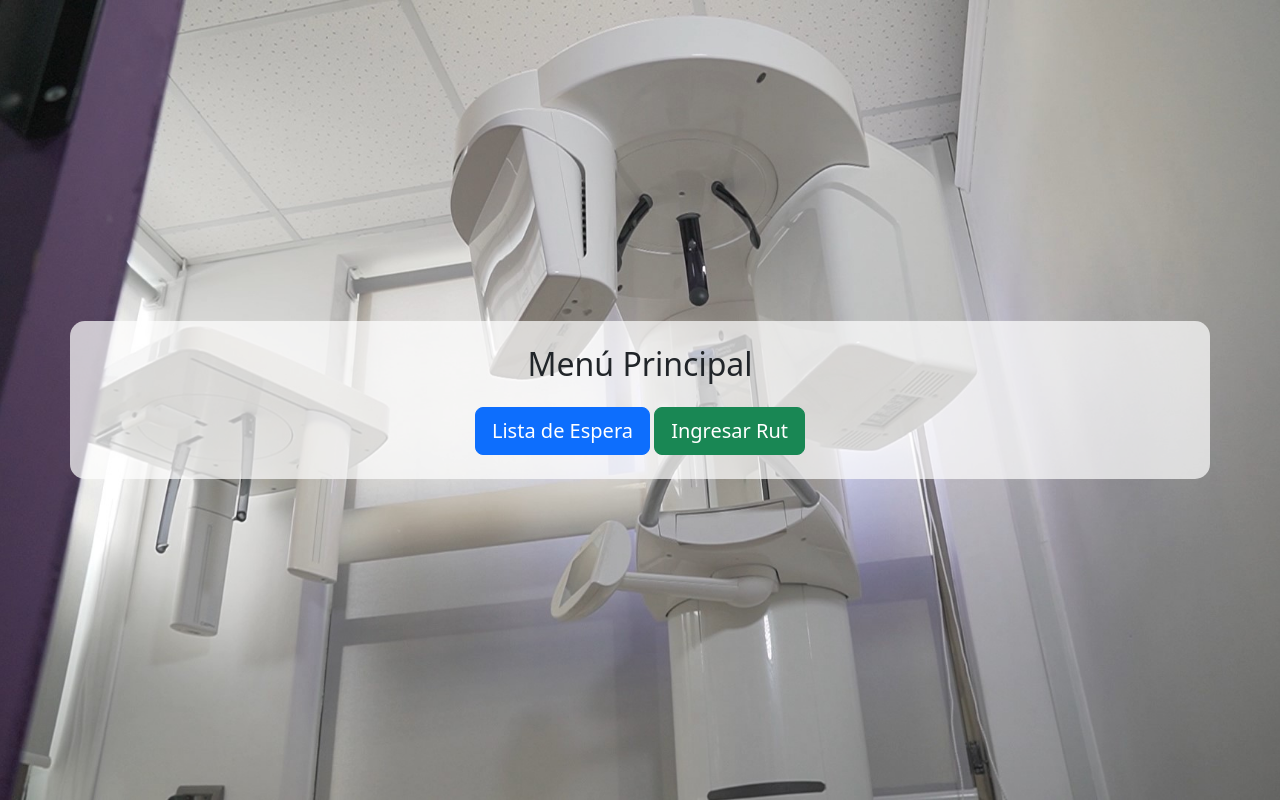
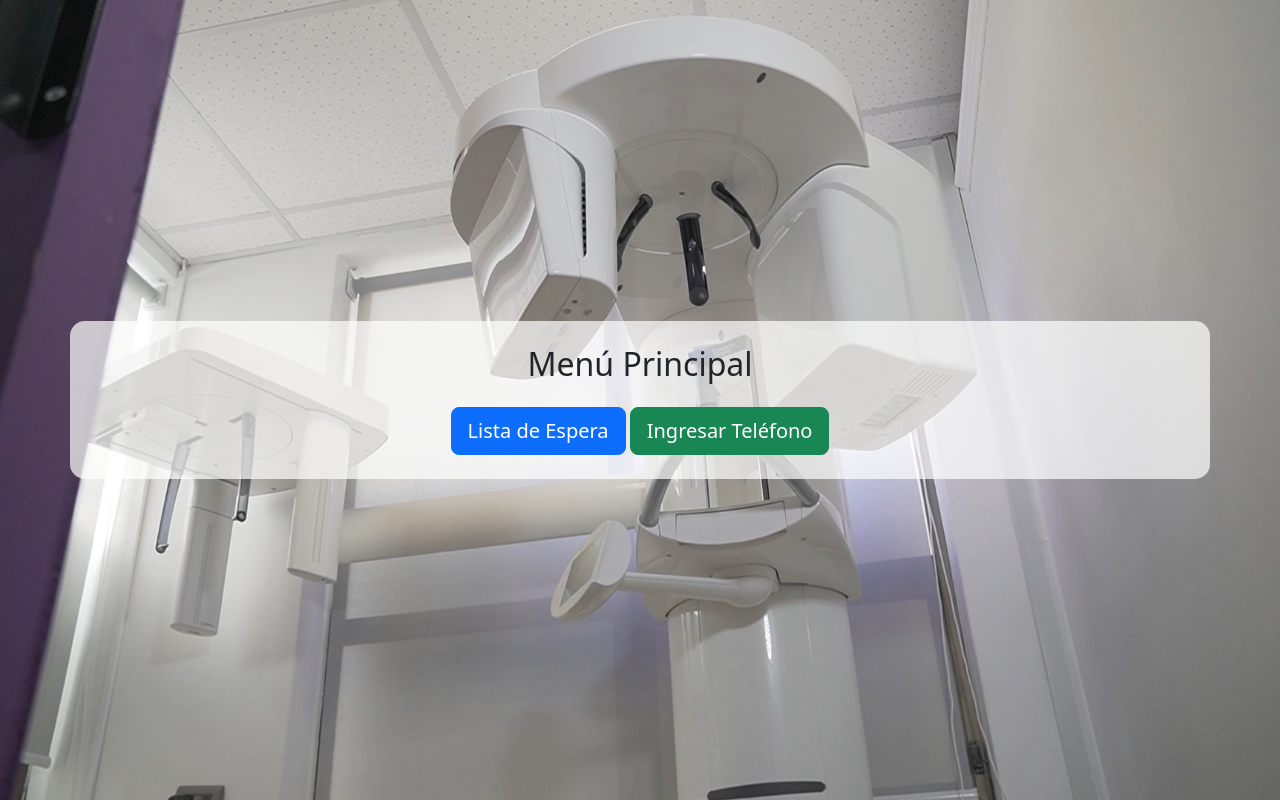
Before and after one commit to Daniher01/gestion_filas, a Django app: page / in a window 1280 px wide. Run offline with Django 4.2, Linux system fonts and the light colour scheme; some libraries are stand-ins or nearby versions.

Commit message:
se le cambia detalles al input de telefono

```diff
--- a/gestion_filas/listaEspera/views.py
+++ b/gestion_filas/listaEspera/views.py
@@ -31,7 +31,7 @@ def solicitar_numero(request):
         else:
             return JsonResponse({'ticket_espera': None})
 
-    return render(request, 'listaEspera/ingresar_rut.html')
+    return render(request, 'listaEspera/ingresar_telefono.html')
 
 
 def ver_listaEspera(request):
--- a/gestion_filas/templates/listaEspera/ingresar_rut.html
+++ b/gestion_filas/templates/listaEspera/ingresar_telefono.html
@@ -17,7 +17,7 @@
                         {% csrf_token %}
                         <div class="input-group mb-3 input-group-lg">
                             <span class="input-group-text" id="basic-addon1">+56</span>
-                            <input type="text" name="numero_telefono" id="numero_telefono" class="form-control" placeholder="Ingresa su número telefónico" aria-describedby="basic-addon1" pattern="9[0-9]{8}" title="Número Telefónico Inválido">
+                            <input type="text" name="numero_telefono" id="numero_telefono" class="form-control" placeholder="Ingresa su número telefónico" aria-describedby="basic-addon1" pattern="9[0-9]{8}" title="Número Telefónico Inválido" autocomplete="new-password">
                         </div>
 
                         <div class="form-group d-grid gap-2 col-8 mx-auto">
--- a/gestion_filas/templates/pagina_principal.html
+++ b/gestion_filas/templates/pagina_principal.html
@@ -12,7 +12,7 @@
                     <!-- Contenido específico de la página principal -->
                     <h2>Menú Principal</h2>
                     <a href="{% url 'ver_listaEspera' %}" class="btn btn-primary btn-lg mt-3">Lista de Espera</a>
-                    <a href="{% url 'solicitar_numero' %}" class="btn btn-success btn-lg mt-3">Ingresar Rut</a>
+                    <a href="{% url 'solicitar_numero' %}" class="btn btn-success btn-lg mt-3">Ingresar Teléfono</a>
                 </div>
             </div>
         </div>
```
Also changed, not shown: gestion_filas/listaEspera/static/js/num_telefono.js (+4 -4 lines).
